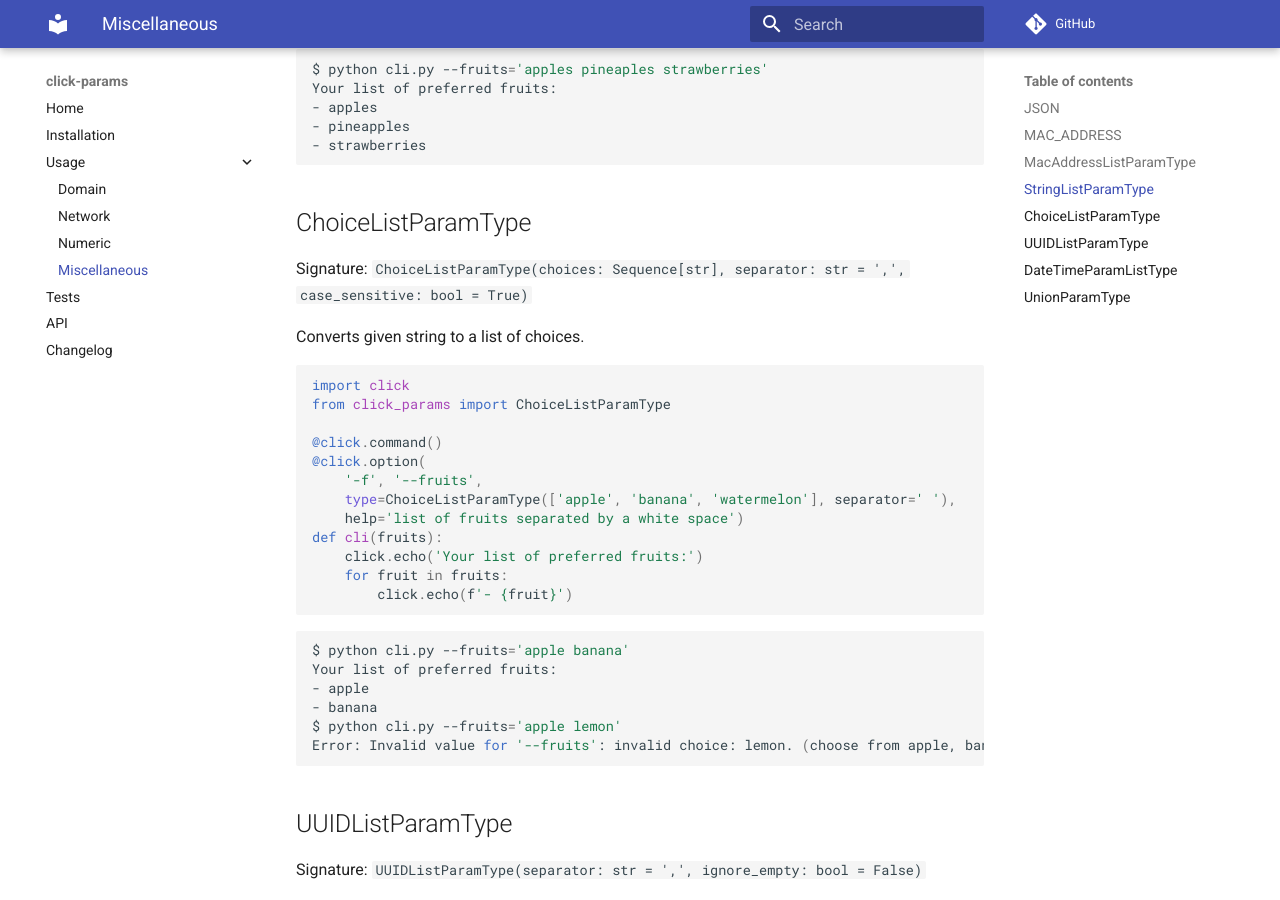
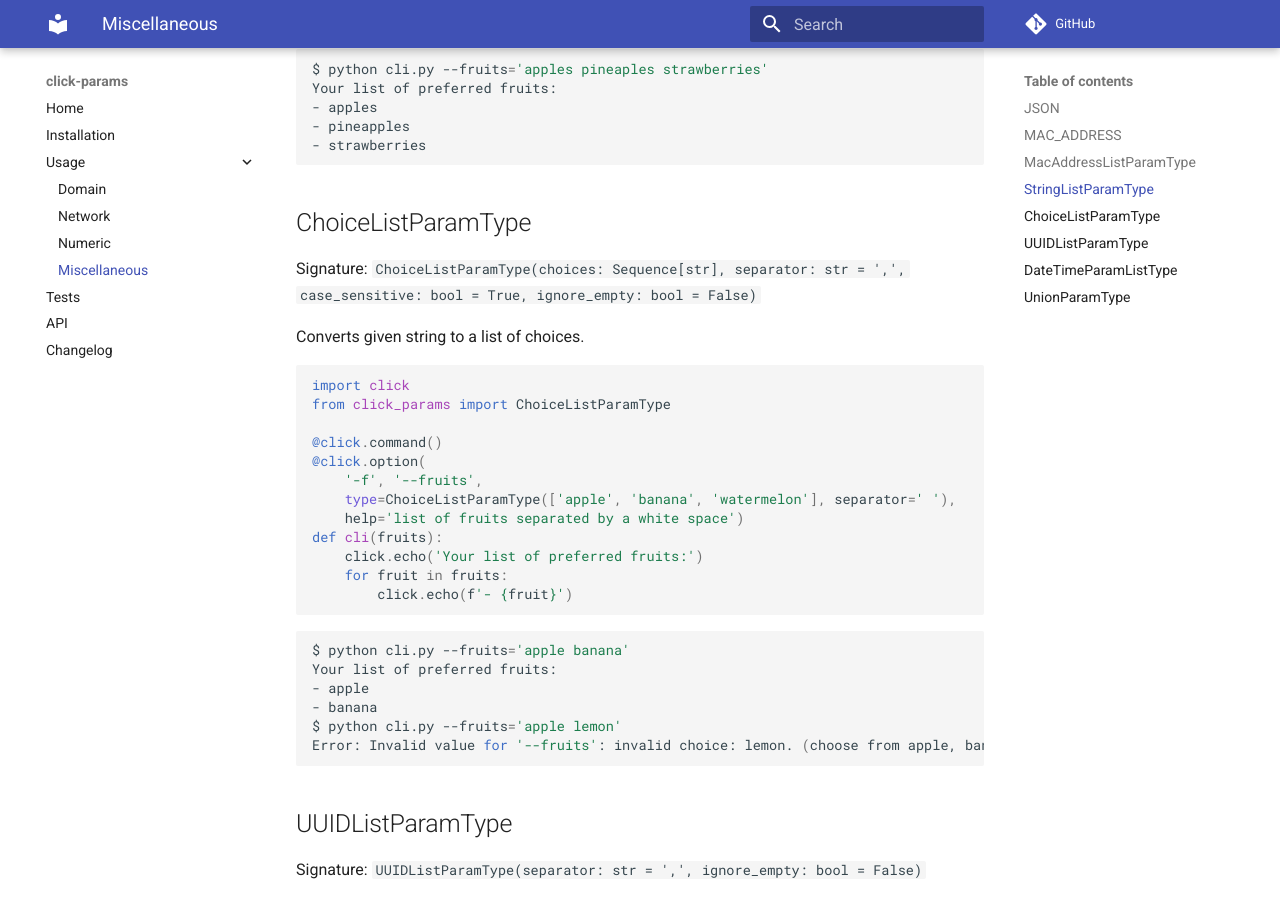
Before and after one commit to click-contrib/click_params, an MkDocs documentation site: the page built from docs/usage/miscellaneous.md, in a window 1280 px wide and 900 px high, scrolled down 2176 px. Built offline with MkDocs 1.6.1 and Material for MkDocs 9.7.7, drawn with Linux system fonts in a browser that asks for light colours; comment, search, counter and statistics services are not loaded.

Commit message:
Add ignore_empty flag to `ChoiceListParamType`documentation

```diff
--- a/docs/usage/miscellaneous.md
+++ b/docs/usage/miscellaneous.md
@@ -115,7 +115,7 @@ Your list of preferred fruits:
 
 ## ChoiceListParamType
 
-Signature: `ChoiceListParamType(choices: Sequence[str], separator: str = ',', case_sensitive: bool = True)`
+Signature: `ChoiceListParamType(choices: Sequence[str], separator: str = ',', case_sensitive: bool = True, ignore_empty: bool = False)`
 
 Converts given string to a list of choices.
 
```
